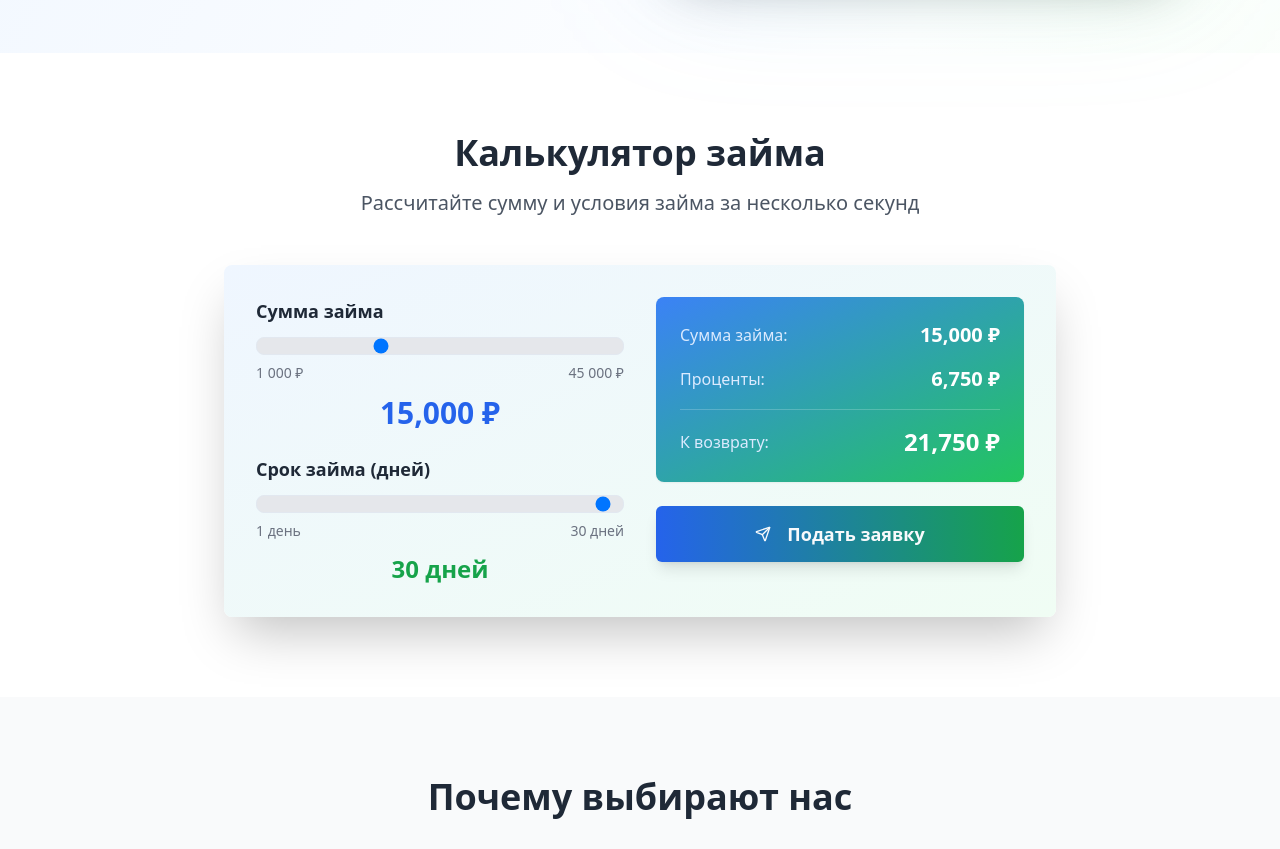
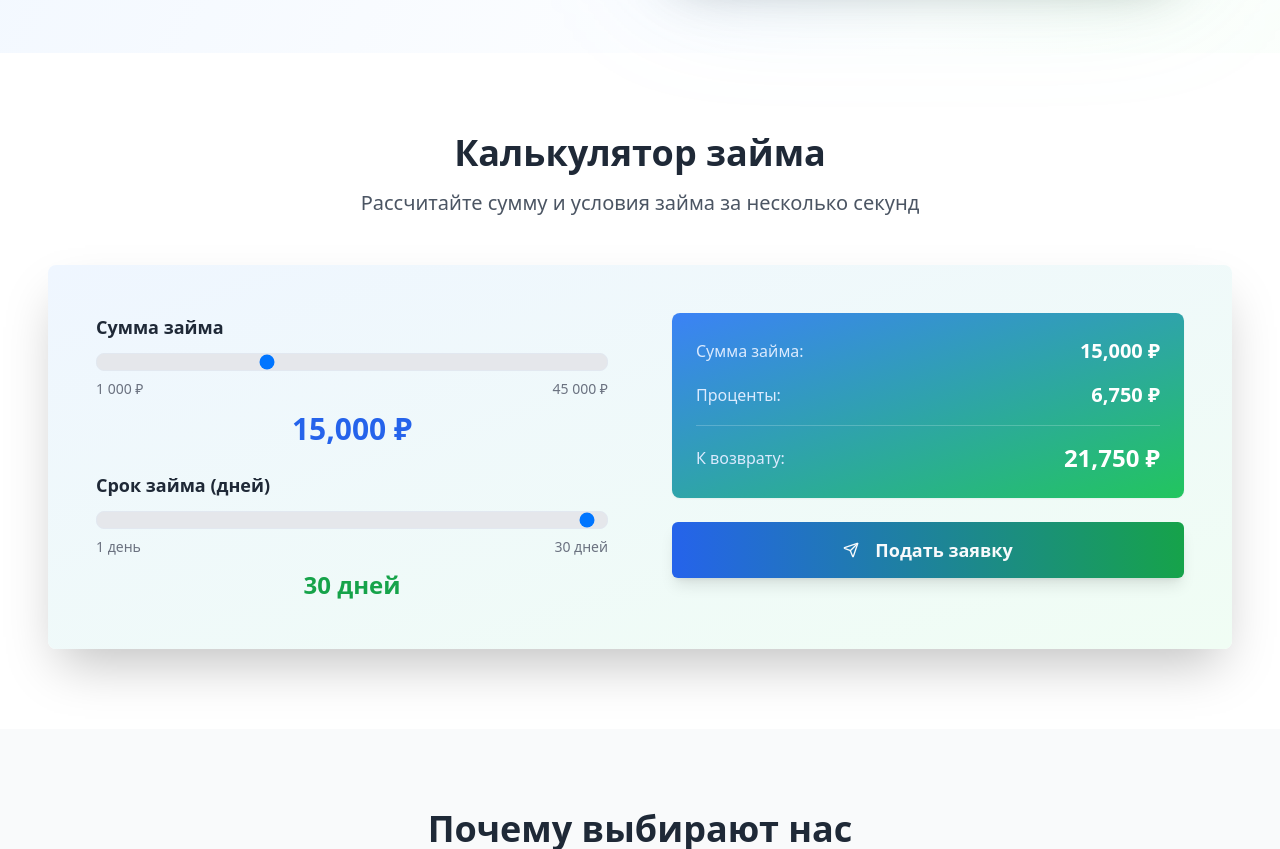
Before and after one commit to pr-poehali-dev/online-loan-calculator, a React (Vite) app: page / in a window 1280 px wide. Shown: the part 700-1549 px from the top of the page. Built offline with nearby package versions, Linux system fonts and the light colour scheme.

Commit message:
Правка: Форма калькулятора на весь экран

```diff
--- a/src/pages/Index.tsx
+++ b/src/pages/Index.tsx
@@ -133,7 +133,7 @@ export default function Index() {
 
       {/* Calculator Section */}
       <section id="calculator" className="py-20 px-4 bg-white">
-        <div className="container mx-auto max-w-4xl">
+        <div className="container mx-auto max-w-7xl">
           <div className="text-center mb-12">
             <h2 className="text-4xl font-bold text-gray-800 mb-4">Калькулятор займа</h2>
             <p className="text-xl text-gray-600">Рассчитайте сумму и условия займа за несколько секунд</p>
@@ -141,8 +141,8 @@ export default function Index() {
 
           <Card className="relative overflow-hidden border-0 shadow-2xl">
             <div className="absolute inset-0 bg-gradient-to-br from-blue-50 to-green-50"></div>
-            <CardContent className="relative p-8">
-              <div className="grid md:grid-cols-2 gap-8">
+            <CardContent className="relative p-12">
+              <div className="grid lg:grid-cols-2 gap-16">
                 <div className="space-y-6">
                   <div className="space-y-3">
                     <Label className="text-lg font-semibold text-gray-800">Сумма займа</Label>
```
Also changed, not shown: 1 other file (tests, documents, lock files or other folders).
